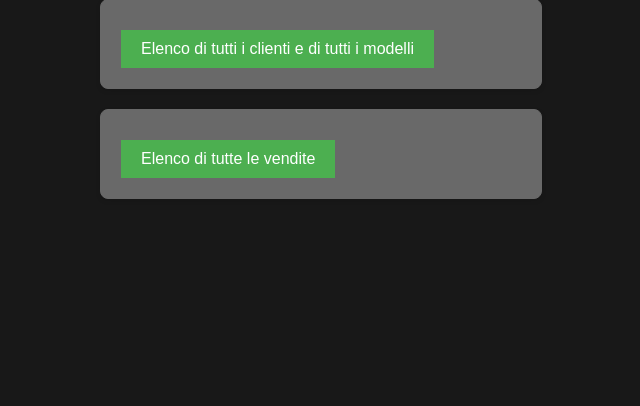
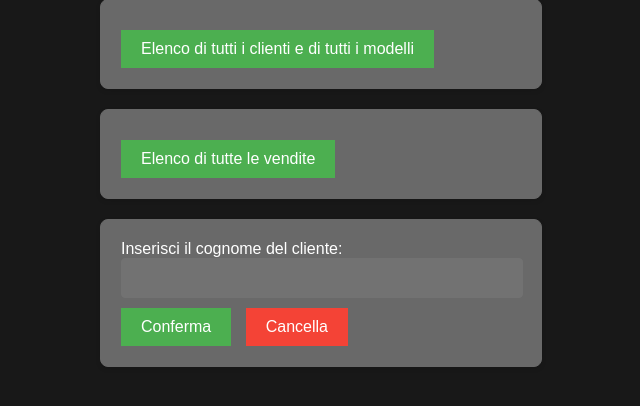
Before and after one commit to jfbergamo/PHP, a PHP site: page / in a window 1280 px wide. Shown: the part 131-537 px from the top of the page, without its empty margins (319-959 px from the left). Run offline with PHP 8.4, Linux system fonts and the light colour scheme.

Commit message:
Finito es 3, da controllare

```diff
--- a/index.php
+++ b/index.php
@@ -2,7 +2,7 @@
 
 define("DEFAULT_EXERCISE", 2);
 
-$esercizio = isset($_GET['esercizio']) ? $_GET['esercizio'] : DEFAULT_EXERCISE;
+$esercizio = $_GET['esercizio'] ?? DEFAULT_EXERCISE;
 
 switch ($esercizio) {
     case 0:
@@ -63,7 +63,7 @@ function nomeEsercizio($esercizio) {
         <button type="submit">Conferma!</button>
         <button type="reset">Cancella!</button>
     </form>
-    <?php break; ?>
+<?php break; ?>
 <?php case 2: ?>
     <form class="negozio" method="post" action="negozio/?ricerca=1">
         <button type="submit">Elenco di tutti i clienti e di tutti i modelli</button>
@@ -71,6 +71,12 @@ function nomeEsercizio($esercizio) {
     <form class="negozio" method="post" action="negozio/?ricerca=2">
         <button type="submit">Elenco di tutte le vendite</button>
     </form>
+    <form class="negozio" method="post" action="negozio/?ricerca=3">
+        Inserisci il cognome del cliente:
+        <input type="text" name="cliente">
+        <button type="submit">Conferma</button>
+        <button type="reset">Cancella</button>
+    </form>
 <?php break; ?>
 <?php endswitch; ?>
 
```
Also changed, not shown: negozio/index.php (+21 -0 lines).
